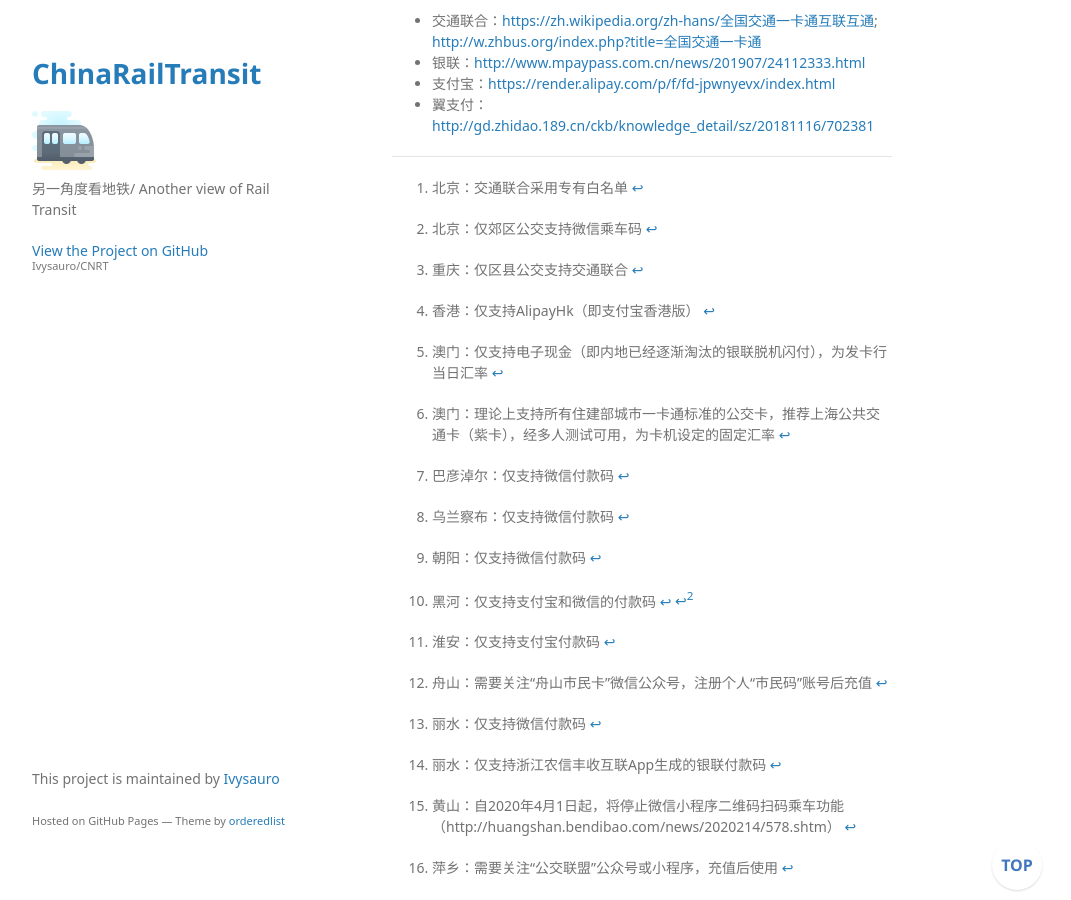
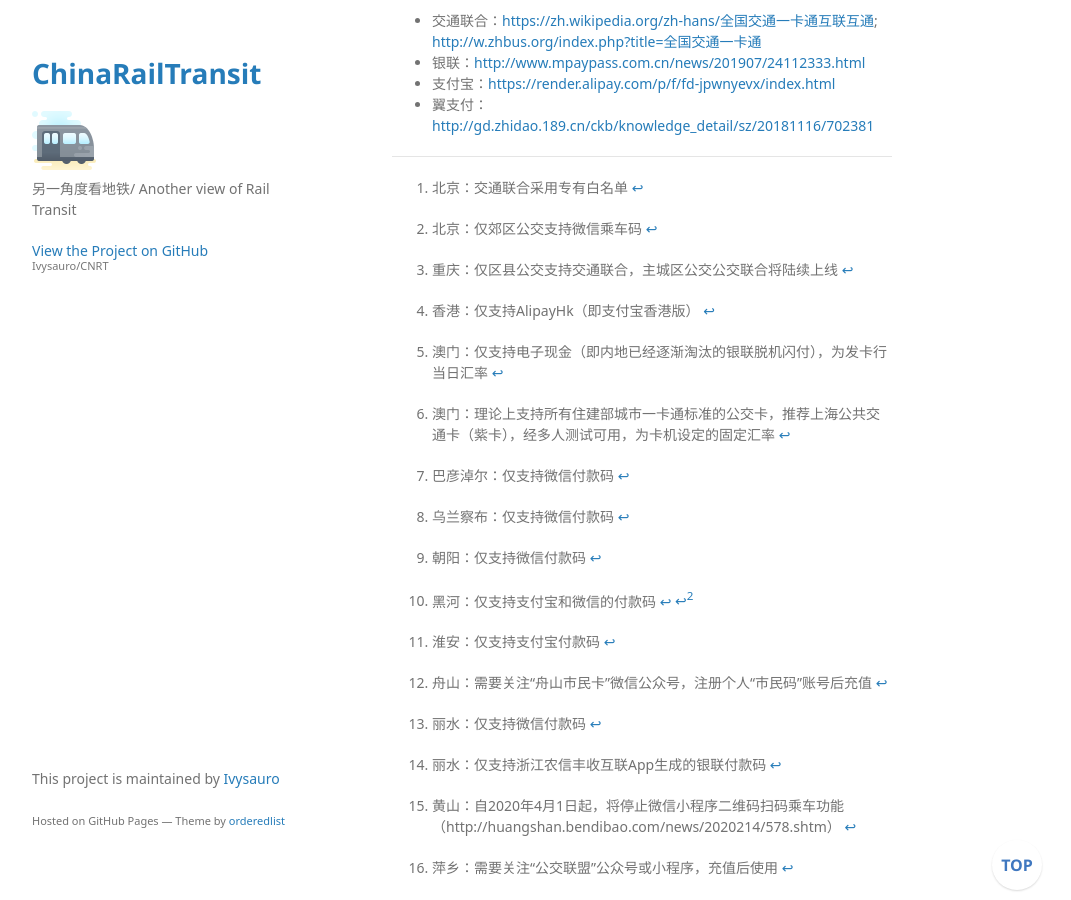
Before and after one commit to Ivysauro/CNRT, a Jekyll site: the page built from data/Bus Pay.md, in a window 1280 px wide and 900 px high, scrolled down 33369 px. Shown: the whole window, without its empty margins (178-1249 px from the left). Built offline with Jekyll 4.4.1, drawn with Linux system fonts in a browser that asks for light colours; some web fonts are replaced; our own code applies the rules of GitHub Pages for plain Markdown files; a script that is not in the unit is left out.

Commit message:
🍊更新重庆数据

```diff
--- a/data/Bus Pay.md
+++ b/data/Bus Pay.md
@@ -57,7 +57,7 @@
 | 北京/ Beijing | 北京市政交通一卡通 | ⭕[^bj] | ✅ | ✅ | ⭕[^bj2] | 🕓 | | 北京公交、北京一卡通、亿通行 |
 | 天津/ Tianjin | 天津城市卡 | ✅ | ✅ | ✅ | ✅ | ✅ | | |
 | 上海/ Shanghai | 上海公共交通卡 | ✅ | | ✅ | ✅ | ✅ | | 上海一卡通 |
-| 重庆/ Chongqing | 宜居畅通卡、重庆交运通 | ⭕[^cq] | ✅ | ✅ | ✅ | ✅ | | 重庆市民通 |
+| 重庆/ Chongqing | 宜居畅通卡、重庆交运通 | 🕓[^cq] | ✅ | ✅ | ✅ | ✅ | | 重庆市民通 |
 | 香港/ Hong Kong | 八达通 | | | ⭕[^hk] | | | | |
 | 澳门/ Macao | 澳门通 | | ⭕[^mo] | | | | | 澳门通、上海公共交通卡[^mo2] |
 
@@ -496,7 +496,7 @@
 [^gz]: 赣州：市区公交不支持微信乘车码
 [^lz]: 柳州：市区公交不支持银联云闪付
 [^yl]: 玉林：仅支持微信付款码
-[^cq]: 重庆：仅区县公交支持交通联合
+[^cq]: 重庆：仅区县公交支持交通联合，主城区公交公交联合将陆续上线
 [^yx]: 玉溪：仅部分线路支持微信付款码
 [^wn]: 渭南：需要关注“渭南通”微信公众号，注册个人账号后充值
 [^jyg]: 嘉峪关：仅支持支付宝和微信的付款码
```
